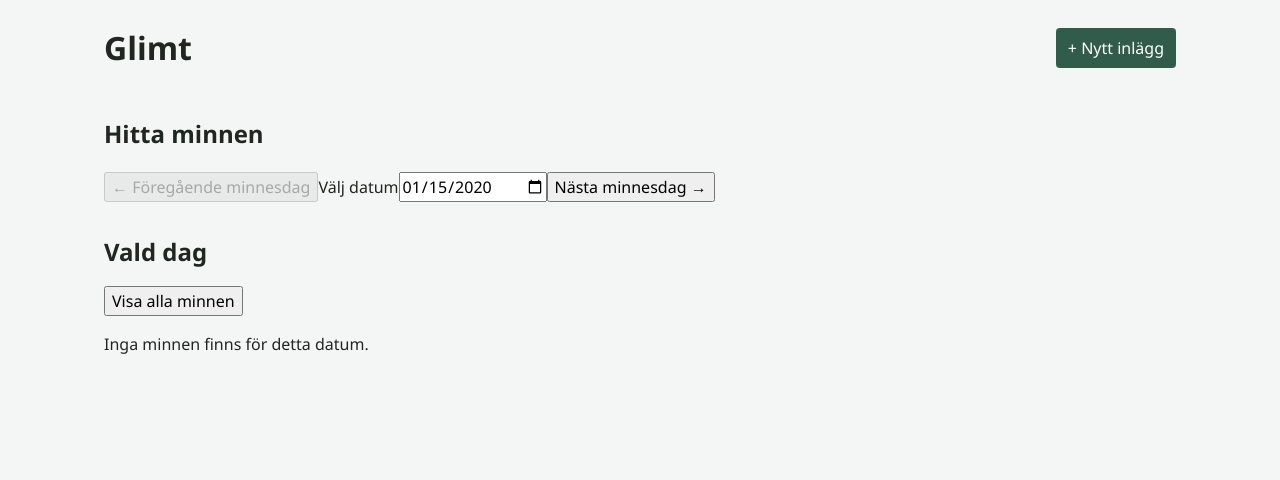
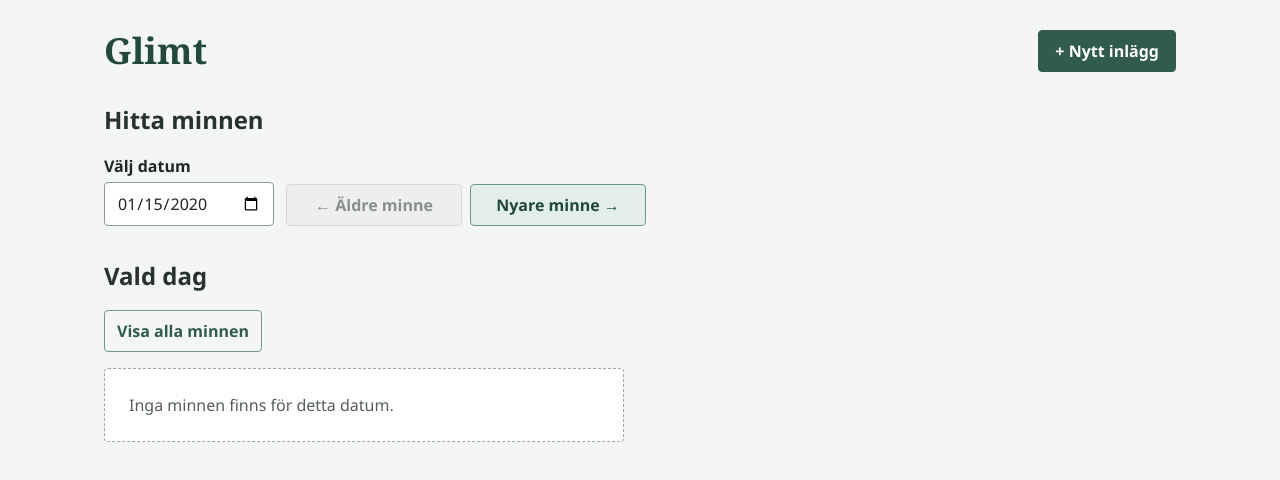
Before and after one commit to danielaldemir79/glimt-frontend, a React (Vite) app: page / in a window 1280 px wide. Both pictures are taken after typing "2020-01-15" into the empty fields and a click on the button "+ Nytt inlägg". Shown: the top 480 px of the page. Built offline with nearby package versions, Linux system fonts and the light colour scheme.

Commit message:
Stylar datumnavigering och rubriker

```diff
--- a/src/App.css
+++ b/src/App.css
@@ -11,6 +11,9 @@
 
 .site-header h1 {
   margin: 0;
+  color: #23483c;
+  font-family: Georgia, serif;
+  font-size: 36px;
 }
 
 .main-content {
@@ -20,16 +23,19 @@
 }
 
 .new-memory-button {
-  padding: 8px 12px;
+  min-height: 42px;
+  padding: 8px 16px;
   color: #ffffff;
+  font-weight: 600;
   background-color: #315c4c;
-  border: none;
+  border: 1px solid #315c4c;
   border-radius: 4px;
   cursor: pointer;
 }
 
 .new-memory-button:hover {
-  background-color: #25483b;
+  background-color: #17372d;
+  border-color: #17372d;
 }
 
 .new-memory-button:focus-visible {
@@ -41,9 +47,42 @@
   margin-top: 32px;
 }
 
-.memories-section h2 {
+.main-content h2 {
   margin-top: 0;
   margin-bottom: 16px;
+  color: #26332e;
+  font-size: 24px;
+}
+
+.show-all-button {
+  margin-bottom: 16px;
+  padding: 8px 12px;
+  color: #315c4c;
+  font-weight: 600;
+  background-color: transparent;
+  border: 1px solid #6e9988;
+  border-radius: 4px;
+  cursor: pointer;
+}
+
+.show-all-button:hover {
+  color: #ffffff;
+  background-color: #315c4c;
+}
+
+.show-all-button:focus-visible {
+  outline: 3px solid #9fc5b5;
+  outline-offset: 2px;
+}
+
+.empty-message {
+  max-width: 520px;
+  margin: 0;
+  padding: 24px;
+  color: #555e59;
+  background-color: #ffffff;
+  border: 1px dashed #9aa8a1;
+  border-radius: 4px;
 }
 
 @media (min-width: 560px) and (max-width: 767px) {
--- a/src/App.jsx
+++ b/src/App.jsx
@@ -89,14 +89,18 @@ function App() {
             <>
               <h2>Vald dag</h2>
 
-              <button type="button" onClick={() => setSelectedDate('')}>
+              <button
+                className="show-all-button"
+                type="button"
+                onClick={() => setSelectedDate('')}
+              >
                 Visa alla minnen
               </button>
 
               {selectedMemories.length > 0 ? (
                 <MemoryList memories={selectedMemories} />
               ) : (
-                <p>Inga minnen finns för detta datum.</p>
+                <p className="empty-message">Inga minnen finns för detta datum.</p>
               )}
             </>
           ) : (
--- a/src/components/MemoryCard.css
+++ b/src/components/MemoryCard.css
@@ -24,6 +24,9 @@
 
 .memory-card-content h3 {
   margin: 12px 0;
+  color: #202622;
+  font-size: 18px;
+  line-height: 1.3;
 }
 
 .memory-card-date {
--- /dev/null
+++ b/src/components/MemoryNavigator.css
@@ -0,0 +1,74 @@
+.memory-navigator {
+  display: flex;
+  flex-direction: column;
+  gap: 12px;
+}
+
+.date-field {
+  display: flex;
+  flex-direction: column;
+  gap: 4px;
+}
+
+.date-field label {
+  font-weight: 600;
+}
+
+.date-field input,
+.navigation-buttons button {
+  min-height: 42px;
+  padding: 8px 12px;
+  border-radius: 4px;
+}
+
+.date-field input {
+  width: 100%;
+  color: #202622;
+  background-color: #ffffff;
+  border: 1px solid #8d9993;
+}
+
+.navigation-buttons {
+  display: grid;
+  grid-template-columns: 1fr 1fr;
+  gap: 8px;
+}
+
+.navigation-buttons button {
+  color: #20483a;
+  font-weight: 600;
+  background-color: #e4eee9;
+  border: 1px solid #6e9988;
+  cursor: pointer;
+}
+
+.navigation-buttons button:hover:not(:disabled) {
+  color: #ffffff;
+  background-color: #315c4c;
+  border-color: #315c4c;
+}
+
+.navigation-buttons button:focus-visible,
+.date-field input:focus-visible {
+  outline: 3px solid #9fc5b5;
+  outline-offset: 2px;
+}
+
+.navigation-buttons button:disabled {
+  color: #8a8f8c;
+  background-color: #ecefed;
+  border-color: #d5dad7;
+  cursor: default;
+}
+
+@media (min-width: 768px) {
+  .memory-navigator {
+    display: grid;
+    grid-template-columns: 170px 360px;
+    align-items: end;
+  }
+
+  .navigation-buttons {
+    grid-template-columns: 176px 176px;
+  }
+}
--- a/src/components/MemoryNavigator.jsx
+++ b/src/components/MemoryNavigator.jsx
@@ -1,3 +1,5 @@
+import './MemoryNavigator.css'
+
 function MemoryNavigator({ selectedDate, setSelectedDate, memoryDates, }) {
 
   // Hittar alla minnesdatum som ligger före det valda datumet
@@ -9,7 +11,7 @@ function MemoryNavigator({ selectedDate, setSelectedDate, memoryDates, }) {
   const previousDate = previousDates[previousDates.length - 1]
 
   // Listan är sorterad, så find hittar närmaste datum framåt
-  // Null om inget datum är valt för att inaktivera nästa-knappen.
+  // Null om inget datum är valt för att inaktivera nästa knappen.
   const nextDate = selectedDate
     ? memoryDates.find((date) => date > selectedDate)
     : null
@@ -29,30 +31,35 @@ function MemoryNavigator({ selectedDate, setSelectedDate, memoryDates, }) {
 
   return (
     <div className="memory-navigator">
-    <button
-      type="button"
-      onClick={showPreviousMemoryDate}
-      disabled={!previousDate}
-    >
-      ← Föregående minnesdag
-    </button>
+      <div className="date-field">
+        <label htmlFor="memory-date">Välj datum</label>
 
         {/* OnChange skickar det nya datumet tillbaka till state i App */}
-    <label htmlFor="memory-date">Välj datum</label>
         <input
           id="memory-date"
           type="date"
           value={selectedDate}
           onChange={(event) => setSelectedDate(event.target.value)}
         />
+      </div>
+
+      <div className="navigation-buttons">
+        <button
+          type="button"
+          onClick={showPreviousMemoryDate}
+          disabled={!previousDate}
+        >
+          ← Äldre minne
+        </button>
 
         <button
           type="button"
           onClick={showNextMemoryDate}
           disabled={!nextDate}
         >
-        Nästa minnesdag →
+          Nyare minne →
         </button>
+      </div>
     </div>
   )
 }
```
Lines whose indentation alone changed are shown as unchanged.
